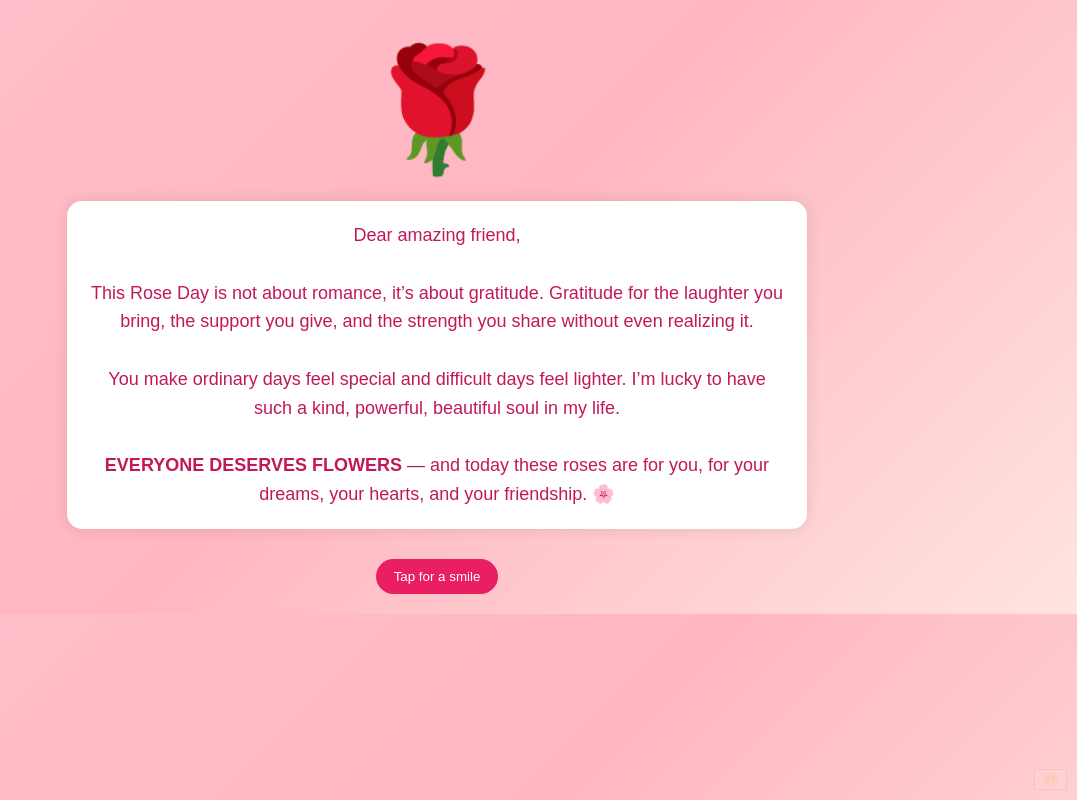
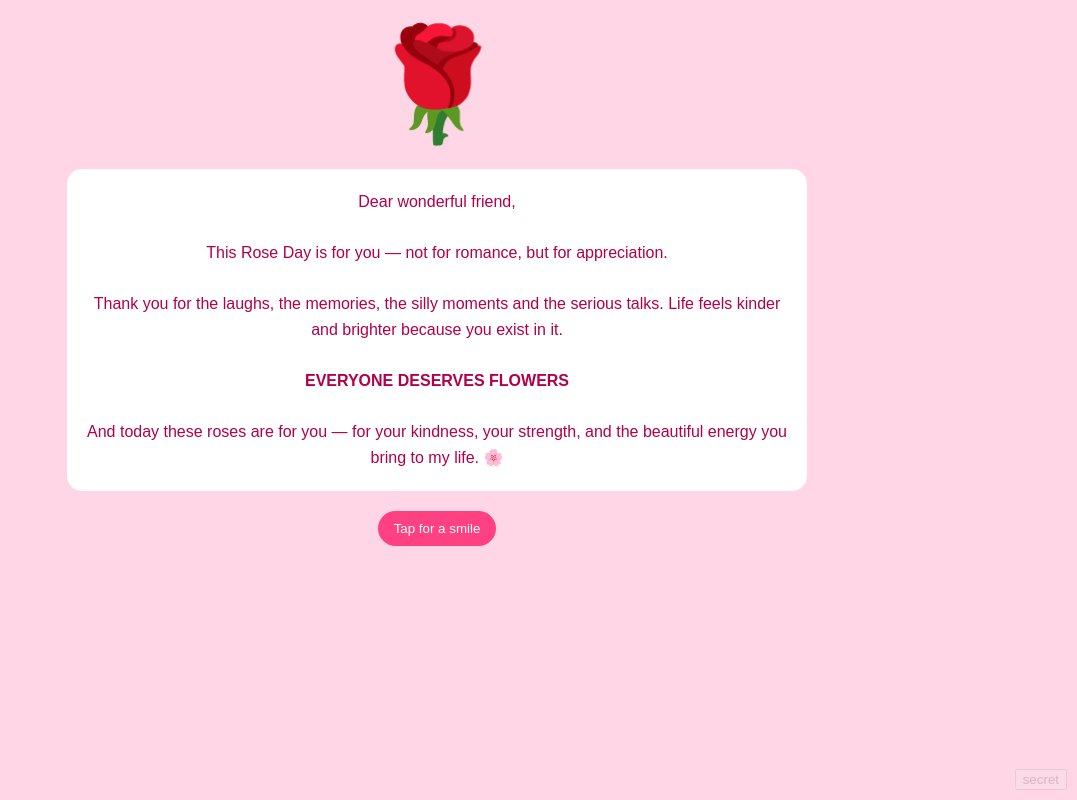
Before and after one commit to Debraj-Nag/ROSE, a plain HTML site: page index.html in a window 1280 px wide. Both pictures are taken after a click on the picture 640 px from the left and 312 px from the top of the page. Shown: the whole page, without its empty margins (203-1280 px from the left). Drawn offline with Linux system fonts and the light colour scheme.

Commit message:
index.html

```diff
--- a/index.html
+++ b/index.html
@@ -1,83 +1,65 @@
 <!DOCTYPE html>
-<html lang="en">
+<html>
 <head>
-<meta charset="UTF-8">
-<meta name="viewport" content="width=device-width, initial-scale=1.0">
-<title>Happy Rose Day 🌹</title>
+<title>Rose Day Wishes 🌹</title>
 
 <style>
 body {
     margin: 0;
-    font-family: Arial, sans-serif;
-    background: linear-gradient(135deg, #ffc0cb, #ffb6c1, #ffe4e1);
+    background: #ffd6e5;
+    font-family: Arial;
     text-align: center;
 }
 
-/* ---- PAGES ---- */
+/* ----- PAGES ----- */
 .page {
     display: none;
-    padding: 20px;
 }
 
 .active {
     display: block;
 }
 
-/* ---- ENTER PAGE ---- */
-#enterPage img {
-    width: 280px;
+/* ----- ENTER PAGE ----- */
+.enter-img {
+    width: 260px;
+    margin-top: 120px;
     border-radius: 20px;
-    box-shadow: 0 0 20px rgba(255,0,100,0.3);
     cursor: pointer;
-    margin-top: 120px;
-    transition: 0.3s;
+    box-shadow: 0 0 20px #ff69b4;
 }
 
-#enterPage img:hover {
-    transform: scale(1.05);
+/* ----- MAIN PAGE ----- */
+.rose {
+    font-size: 110px;
+    margin-top: 20px;
 }
 
-/* ---- MAIN PAGE ---- */
-.rose {
-    font-size: 120px;
-    margin-top: 20px;
-    animation: float 3s infinite;
+.box {
+    background: white;
+    max-width: 700px;
+    margin: 20px auto;
+    padding: 20px;
+    border-radius: 15px;
+    color: #b30047;
+    line-height: 1.6;
 }
 
-@keyframes float {
-    0% { transform: translateY(0px); }
-    50% { transform: translateY(-10px); }
-    100% { transform: translateY(0px); }
-}
-
-.message {
-    background: white;
-    color: #c2185b;
-    padding: 20px;
-    border-radius: 15px;
-    max-width: 700px;
-    margin: 20px auto;
-    font-size: 18px;
-    line-height: 1.6;
-    box-shadow: 0 0 15px rgba(0,0,0,0.1);
-}
-
-/* ---- BUTTONS ---- */
+/* ----- BUTTONS ----- */
 .btn {
-    background: #e91e63;
+    background: #ff4081;
     color: white;
     border: none;
-    padding: 10px 18px;
+    padding: 10px 16px;
     border-radius: 20px;
     cursor: pointer;
-    margin-top: 10px;
 }
 
 .secret {
-    opacity: 0.1;
     position: fixed;
     bottom: 10px;
     right: 10px;
+    opacity: 0.15;
 }
 </style>
 </head>
@@ -85,64 +67,71 @@ body {
 <body>
 
 <!-- ===== PAGE 1 ===== -->
-<div id="enterPage" class="page active">
-    <h2>Tap the cat to enter 🌸</h2>
+<div id="page1" class="page active">
 
-    <!-- REPLACE THIS LINK WITH YOUR IMAGE -->
-    <img src="https://media1.tenor.com/m/jvsVBSMabc4AAAAC/rose-cat-give-give-rose-to-cat.gif" onclick="showPage('mainPage')">
+<h2>Tap the silly cat</h2>
+
+<img class="enter-img"
+src="https://i.pinimg.com/736x/92/e2/a1/92e2a16d67e0777fe943b19f0e4eecce.jpg"
+onclick="show('page2')">
+
+<p>because everyone deserves flowers</p>
+
 </div>
 
 
 <!-- ===== PAGE 2 ===== -->
-<div id="mainPage" class="page">
+<div id="page2" class="page">
 
 <div class="rose">🌹</div>
 
-<div class="message">
-Dear amazing friend,<br><br>
+<div class="box">
 
-This Rose Day is not about romance,
-it’s about gratitude.
-Gratitude for the laughter you bring,
-the support you give,
-and the strength you share without even realizing it.<br><br>
+Dear wonderful friend,<br><br>
 
-You make ordinary days feel special
-and difficult days feel lighter.
-I’m lucky to have such a kind, powerful, beautiful soul in my life.<br><br>
+This Rose Day is for you —
+not for romance, but for appreciation.<br><br>
 
-<strong>EVERYONE DESERVES FLOWERS</strong> —
-and today these roses are for you,
-for your dreams, your hearts, and your friendship. 🌸
+Thank you for the laughs, the memories,
+the silly moments and the serious talks.
+Life feels kinder and brighter because you exist in it.<br><br>
+
+<strong>EVERYONE DESERVES FLOWERS</strong><br><br>
+
+And today these roses are for you —
+for your kindness, your strength,
+and the beautiful energy you bring to my life. 🌸
+
 </div>
 
-<button class="btn" onclick="alert('Happy Rose Day to my wonderful friend! 💖')">
+<button class="btn" onclick="alert('Happy Rose Day my lovely friend! 💖')">
 Tap for a smile
 </button>
 
-<!-- SECRET BUTTON -->
-<button class="secret" onclick="showPage('secretPage')">🤫</button>
+<button class="secret" onclick="show('page3')">secret</button>
 
 </div>
 
 
-<!-- ===== PAGE 3 (SECRET) ===== -->
-<div id="secretPage" class="page">
+<!-- ===== PAGE 3 ===== -->
+<div id="page3" class="page">
 
-<h1 style="margin-top:120px;color:#c2185b;">
-YOU HAVE TO ADMIT,<br>I AM THE BEST 😌
+<h1 style="margin-top:140px;color:#b30047;">
+YOU HAVE TO ADMIT,<br>
+I AM THE BEST 😌
 </h1>
 
-<button class="btn" onclick="showPage('mainPage')">
-Go Back
-</button>
+<button class="btn" onclick="show('page2')">Go Back</button>
 
 </div>
 
 
 <script>
-function showPage(id) {
-    document.querySelectorAll('.page').forEach(p => p.classList.remove('active'));
+function show(id) {
+    document.getElementById('page1').classList.remove('active');
+    document.getElementById('page2').classList.remove('active');
+    document.getElementById('page3').classList.remove('active');
+
     document.getElementById(id).classList.add('active');
 }
 </script>
```
